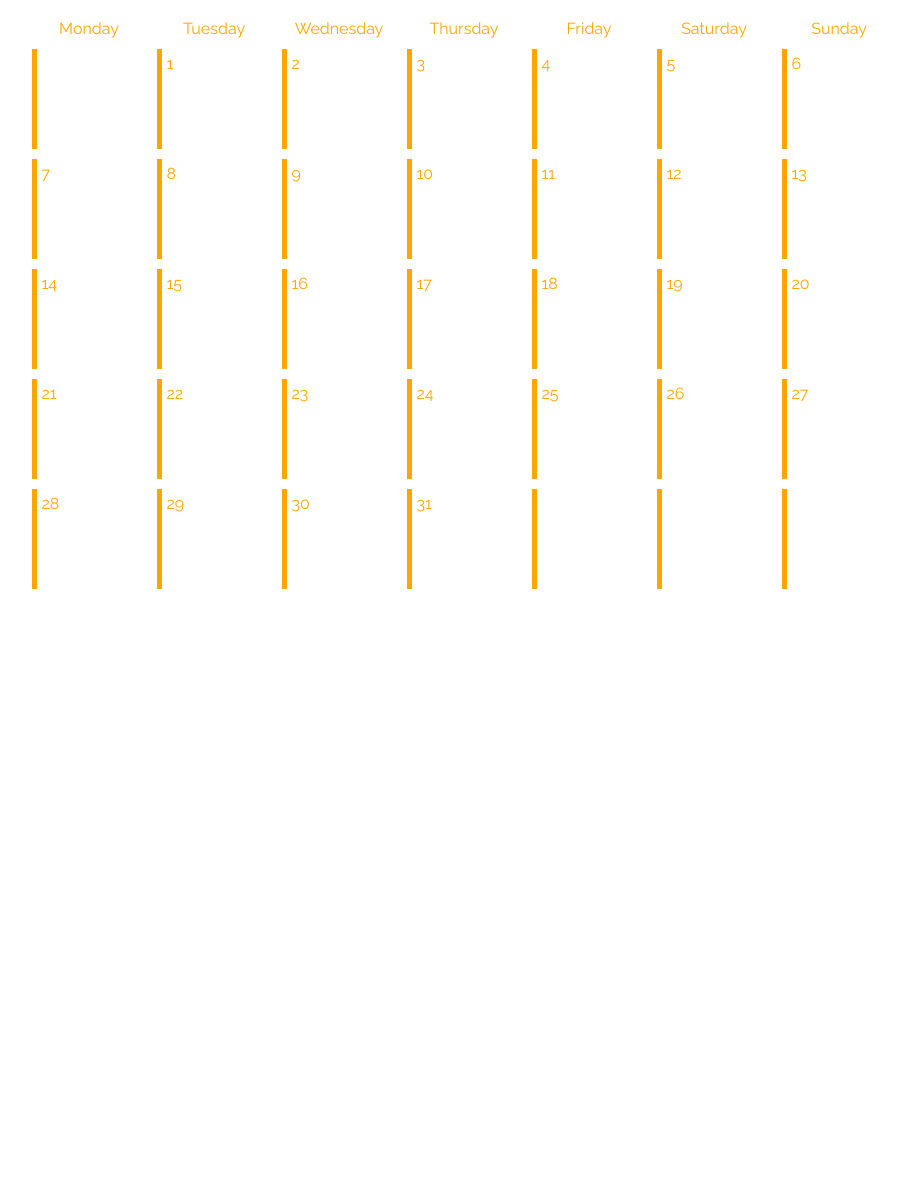
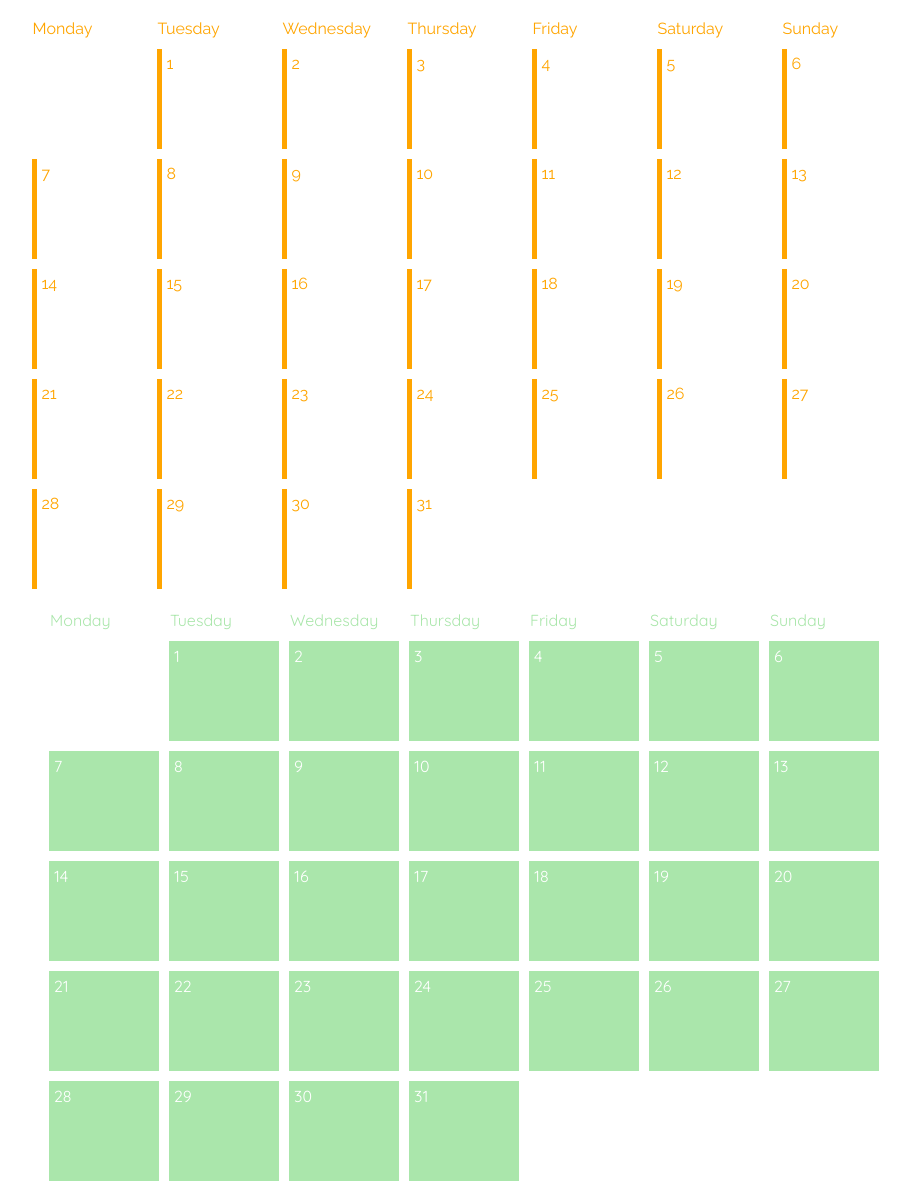
Before and after one commit to jokahata/jokahata.github.io, a PHP site: page /calendar.html in a window 1280 px wide. Shown: the whole page, without its empty margins (176-1086 px from the left). Before the commit the page ends 589 px from the top, so only its background shows below. Run offline with PHP 8.4, Linux system fonts and the light colour scheme.

Commit message:
GreenCalendar

```diff
--- a/calendar.html
+++ b/calendar.html
@@ -1,10 +1,93 @@
 <html>
 	<head>
 		<link href='http://fonts.googleapis.com/css?family=Raleway' rel='stylesheet' type='text/css'>
+		<link href='http://fonts.googleapis.com/css?family=Quicksand:400,700' rel='stylesheet' type='text/css'>
 		<link href="style_calendar.css" rel="stylesheet" type="text/css">
+		<script src="tracker/jquery-1.11.0.min.js"></script>
+
+		<script>
+			$(document).ready(function() {
+				$(".date_row").children("td").each(function() {
+					if (isEmpty($(this)))
+					{
+						$(this).css({
+							"background-color" : "white",
+							"border" : "none"
+						});
+					}
+				});
+			});
+
+			function isEmpty(el)
+			{
+				return !$.trim(el.html());
+			}
+		</script>
 	</head>
 	<body>
-		<table id="calendar">
+		<table id="calendar1">
+			<thead>
+
+			</thead>
+			<tr id="days_of_week">
+				<td> Monday </td>
+				<td> Tuesday </td>
+				<td> Wednesday </td>
+				<td> Thursday </td>
+				<td> Friday </td>
+				<td> Saturday </td>
+				<td> Sunday </td>
+			</tr>
+			<tr class="date_row">
+				<td> </td>
+				<td> 1 </td>
+				<td> 2 </td>
+				<td> 3 </td>
+				<td> 4 </td>
+				<td> 5 </td>
+				<td> 6 </td>
+
+			</tr>
+			<tr class="date_row">
+				<td> 7 </td>
+				<td> 8 </td>
+				<td> 9 </td>
+				<td> 10 </td>
+				<td> 11 </td>
+				<td> 12 </td>
+				<td> 13 </td>
+			</tr>
+			<tr class="date_row">
+				<td> 14</td>
+				<td> 15 </td>
+				<td> 16 </td>
+				<td> 17 </td>
+				<td> 18 </td>
+				<td> 19 </td>
+				<td> 20 </td>
+			</tr>
+			<tr class="date_row">
+				<td> 21 </td>
+				<td> 22 </td>
+				<td> 23 </td>
+				<td> 24 </td>
+				<td> 25 </td>
+				<td> 26 </td>
+				<td> 27 </td>
+			</tr>
+			<tr class="date_row">
+				<td> 28 </td>
+				<td> 29 </td>
+				<td> 30 </td>
+				<td> 31 </td>
+				<td>  </td>
+				<td>  </td>
+				<td>  </td>
+			</tr>
+		</table>
+
+
+		<table id="calendar2">
 			<thead>
 
 			</thead>
--- a/style_calendar.css
+++ b/style_calendar.css
@@ -1,9 +1,6 @@
 
-#calendar
+#calendar1
 {
-	//border: 2px solid black;
-	//border-right: 5px solid orange;
-	//border-bottom: 5px solid orange;
 	margin: 0 auto;
 	border-collapse: separate;
 	border-spacing: 10px 10px;
@@ -11,25 +8,57 @@
 	color: orange;
 }
 
-#calendar tr
+#calendar1 tr
 {
 	margin: 100px;
 
 }
 
-#days_of_week td
+#calendar1 > #days_of_week td
+{
+	text-align: center;
+	border-top: none;
+}
+
+#calendar1 .date_row td
+{
+	border-left: 5px solid orange;
+	height: 100px;
+	width: 100px;
+	vertical-align: top;
+	padding: 5px;
+}
+
+
+#calendar2
+{
+	margin: 0 auto;
+	border-collapse: separate;
+	border-spacing: 10px 10px;
+	font-family: Quicksand, Arial;
+	color: #AAE6AB;
+}
+
+#calendar2 tr
+{
+	margin: 100px;
+
+}
+
+#calendar2 > #days_of_week td
 {
 	text-align: center;
 	border-top: none;
 	//border-bottom: 5px solid orange;
 }
 
-.date_row td
+#calendar2 .date_row td
 {
-	//border-top: 3px solid orange;
-	border-left: 5px solid orange;
+	color: white;
+	background-color: #AAE6AB;
 	height: 100px;
 	width: 100px;
 	vertical-align: top;
 	padding: 5px;
+	border-radius: 5;
 }
```
